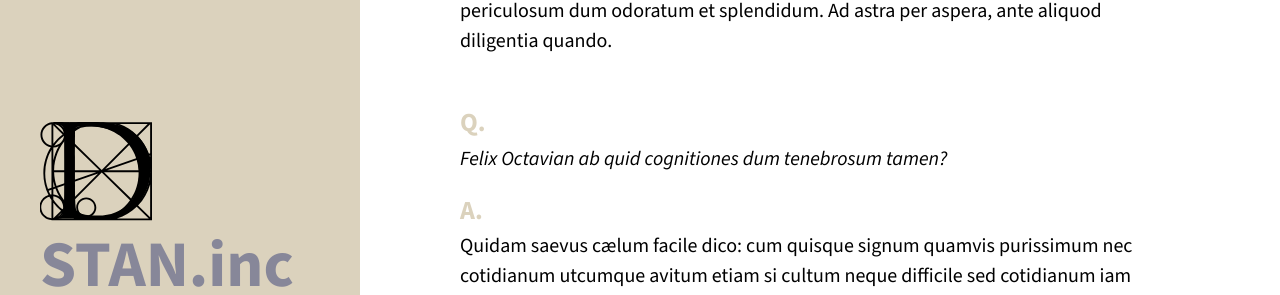
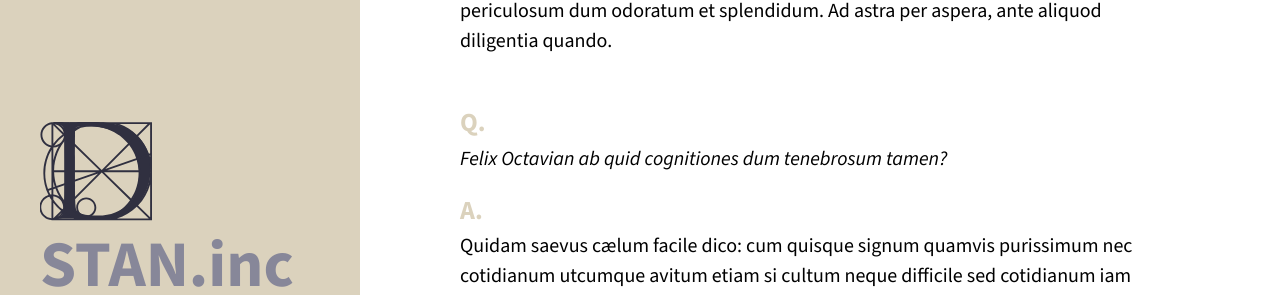
Before and after one commit to stam-ink/stam-ink.github.io, a Jekyll site: the page built from index.html, in a window 1280 px wide. Shown: the part 374-669 px from the top of the page. Built offline with Jekyll 4.4.1, drawn with Linux system fonts in a browser that asks for light colours; the list of posts is cut into pages by our own code.

Commit message:
Update hyde.css

```diff
--- a/public/css/hyde.css
+++ b/public/css/hyde.css
@@ -922,35 +922,52 @@
 }
 
 /* --- SIDEBAR --- */
-/* --- COMPACT BRANDING FLEX CONSTRUCTOR --- */
+/* --- COMPACT BRANDING FLEX CONSTRUCTOR (WITH COLOR FIX) --- */
 
-/* 1. Establish a strict, zero-margin column container for the branding elements */
+/* 1. Establish the zero-margin structural column */
 .sidebar-about {
   display: flex;
   flex-direction: column;
-  align-items: flex-start;  /* Keeps content flush left */
+  align-items: flex-start;
 }
 
-/* 2. Strip standard margins and force the Title right up toward the logo */
+/* 2. Strip standard gaps and force the Title up tight */
 .sidebar-about h1 {
-  margin-top: -8px !important;    /* Pulls the baseline up into the logo bounding box */
-  margin-bottom: 0px !important;  /* Shuts down the bottom shelf gap entirely */
-  line-height: 0.8 !important;    /* Tight vertical typography leading */
+  margin-top: -8px !important;
+  margin-bottom: 0px !important;
+  line-height: 0.8 !important;
 }
 
-/* 3. Force the description paragraph up tight underneath the title text */
+/* 3. Force the description paragraph up tight underneath the title */
 .sidebar-about p:not(.sidebar-nav-item) {
-  margin-top: 2px !important;     /* Microscopic separation gap under the title */
-  margin-bottom: 30px !important; /* Restores a comfortable breathing room *after* the description */
+  margin-top: 2px !important;
+  margin-bottom: 30px !important;
   line-height: 1.1 !important;
 }
 
-/* 4. Ensure the anchor element acts as a true block container */
+/* 4. Ensure the anchor container holds explicit scaling bounds */
 .sidebar-about a.site-branding-link {
   display: block;
   margin-bottom: 0 !important;
   line-height: 1 !important;
+  width: auto;                  /* Stops flexbox sizing distortion */
 }
+
+/* --- LOGO VECTOR COLOR MATRICES & HOVER STATES --- */
+
+/* 5. Set the default color state for the logo asset paths */
+.sidebar-about a.site-branding-link svg path,
+.sidebar-about a.site-branding-link svg {
+  fill: #303040 !important;     /* Replace this with your exact primary logo hex color */
+  transition: fill 0.2s ease-in-out; /* Silky smooth color blend on hover */
+}
+
+/* 6. Define the active color shift when a cursor floats over the logo */
+.sidebar-about a.site-branding-link:hover svg path,
+.sidebar-about a.site-branding-link:hover svg {
+  fill: #878799 !important;     /* The hover transition color (e.g., matching your theme links) */
+}
+
 
  /*
  End custom CSS
```
